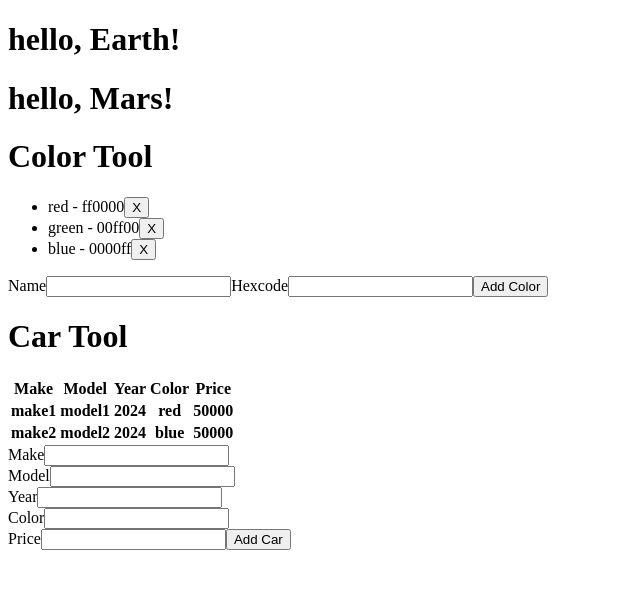
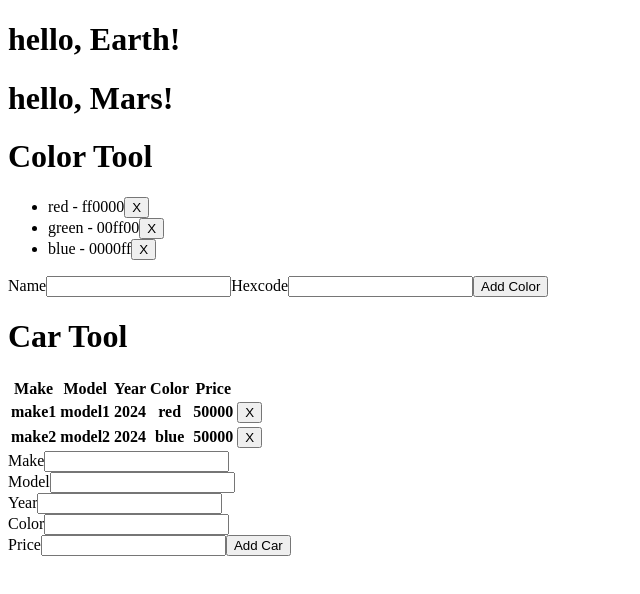
Before and after one commit to Yrung/tools-app, a React (Vite) app: page / in a window 1280 px wide. Shown: the top 594 px of the page, without its empty margins (0-640 px from the left). Built offline with nearby package versions, Linux system fonts and the light colour scheme.

Commit message:
delete car

```diff
--- a/src/components/CarTable.jsx
+++ b/src/components/CarTable.jsx
@@ -19,6 +19,8 @@ export const CarTable = (props) => {
           <th>{car.year}</th>
           <th>{car.color}</th>
           <th>{car.price}</th>
+          {/* on click delete, it'll call deleteCar() in CarTool */}
+          <th><button type="button" onClick={() => props.onDeleteCar(car.id)}>X</button></th>
         </tr>
       )}
       </tbody>
@@ -34,4 +36,5 @@ CarTable.propTypes = {
     color: PropTypes.string.isRequired,
     price: PropTypes.number.isRequired,
   })),
+  onDeleteCar: PropTypes.func.isRequired,
 };
--- a/src/components/CarTool.jsx
+++ b/src/components/CarTool.jsx
@@ -21,10 +21,14 @@ const addCar = useCallback(newCar => {
   ])
 }, [cars])
 
+const deleteCar = (carId) => {
+  setCars(cars.filter(c => c.id !== carId));
+};
+
 return (
   <>
     <ToolHeader headerText="Car Tool" />
-    <CarTable cars={cars} />
+    <CarTable cars={cars} onDeleteCar={deleteCar}/>
     <CarForm buttonText="Add Car" onSubmitCar={addCar} />
   </>
 )
--- a/src/components/ColorTool.jsx
+++ b/src/components/ColorTool.jsx
@@ -25,9 +25,9 @@ export const ColorTool = () => {
     ])
   }, [colors])
 
-const deleteColor = (colorId) => {
-  setColors(colors.filter(c => c.id !== colorId));
-};
+  const deleteColor = (colorId) => {
+    setColors(colors.filter(c => c.id !== colorId));
+  };
 
   return (
     <>
```
